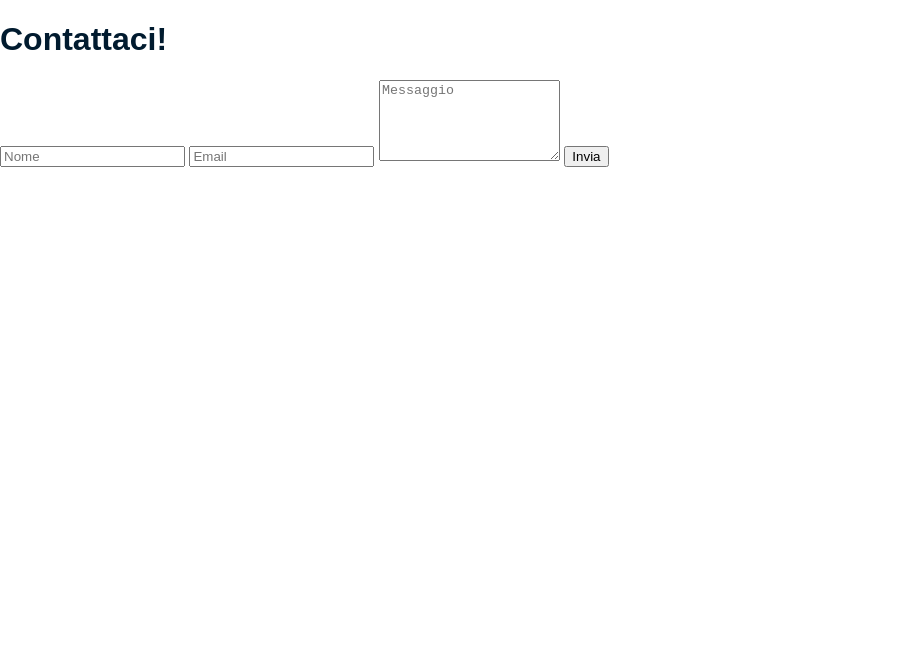
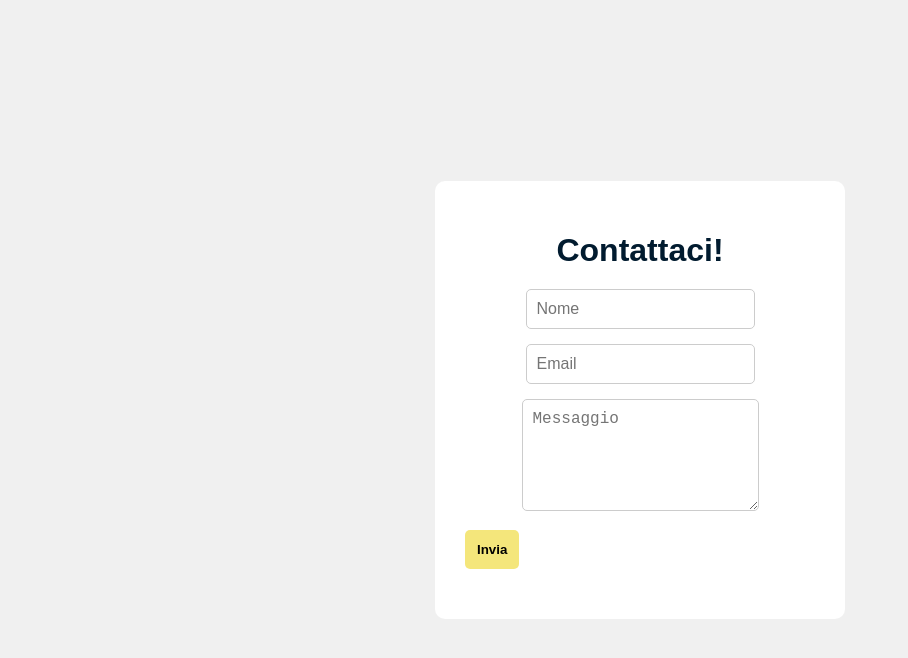
Before and after one commit to sa-laaroussi/studiomatic-site, a plain HTML site: page contatti.html in a window 1280 px wide. Shown: the whole page, without its empty margins (0-908 px from the left). Drawn offline with Linux system fonts and the light colour scheme.

Commit message:
Implementazione css "Contatti" (da sistemare)

```diff
--- a/style.css
+++ b/style.css
@@ -194,3 +194,75 @@ div {
   background-image: url('/images/tiktok-icon.gif');
   transform: scale(1.15);
 }
+
+/* Contatti */
+
+body {
+    display: flex;
+    justify-content: center;
+    align-items: center;
+    height: 100vh;
+    background-color: #f0f0f0;
+}
+
+h1 {
+    text-align: center;
+    margin-bottom: 20px;
+    color: #011B2F;
+}
+
+button {
+    padding: 12px;
+    background-color: #F4E67B;
+    border: none;
+    border-radius: 5px;
+    font-weight: bold;
+    cursor: pointer;
+    transition: 0.3s;
+}
+
+button:hover {
+    background-color: #FFD700;
+}
+
+.form-container {
+    background-color: #ffffff;
+    padding: 30px;
+    border-radius: 10px;
+    box-shadow: 0 4px 15px rgba(0, 0, 0, alph0.2a);
+    width: 350px;
+    text-align: center;
+}
+
+.form-container h1 {
+    margin-bottom: 20px;
+    color: #011B2F;
+}
+
+.contact-form {
+    margin-bottom: 20px;
+    color: #011B2F;
+}
+
+.contact-form input, .contact-form textarea {
+    padding: 10px;
+    margin-bottom: 15px;
+    border: 1px solid #ccc;
+    border-radius: 5px;
+    font-size: 16px;
+}
+
+.contact-form button {
+    padding: 12px;
+    border: none;
+    border-radius: 5px;
+    font-weight: bold;
+    cursor: pointer;
+    transition: 0.3;
+    display: flex;
+    align-items: center;
+}
+
+.contact-form button:hover {
+    background-color: #FFD700;
+}
```
